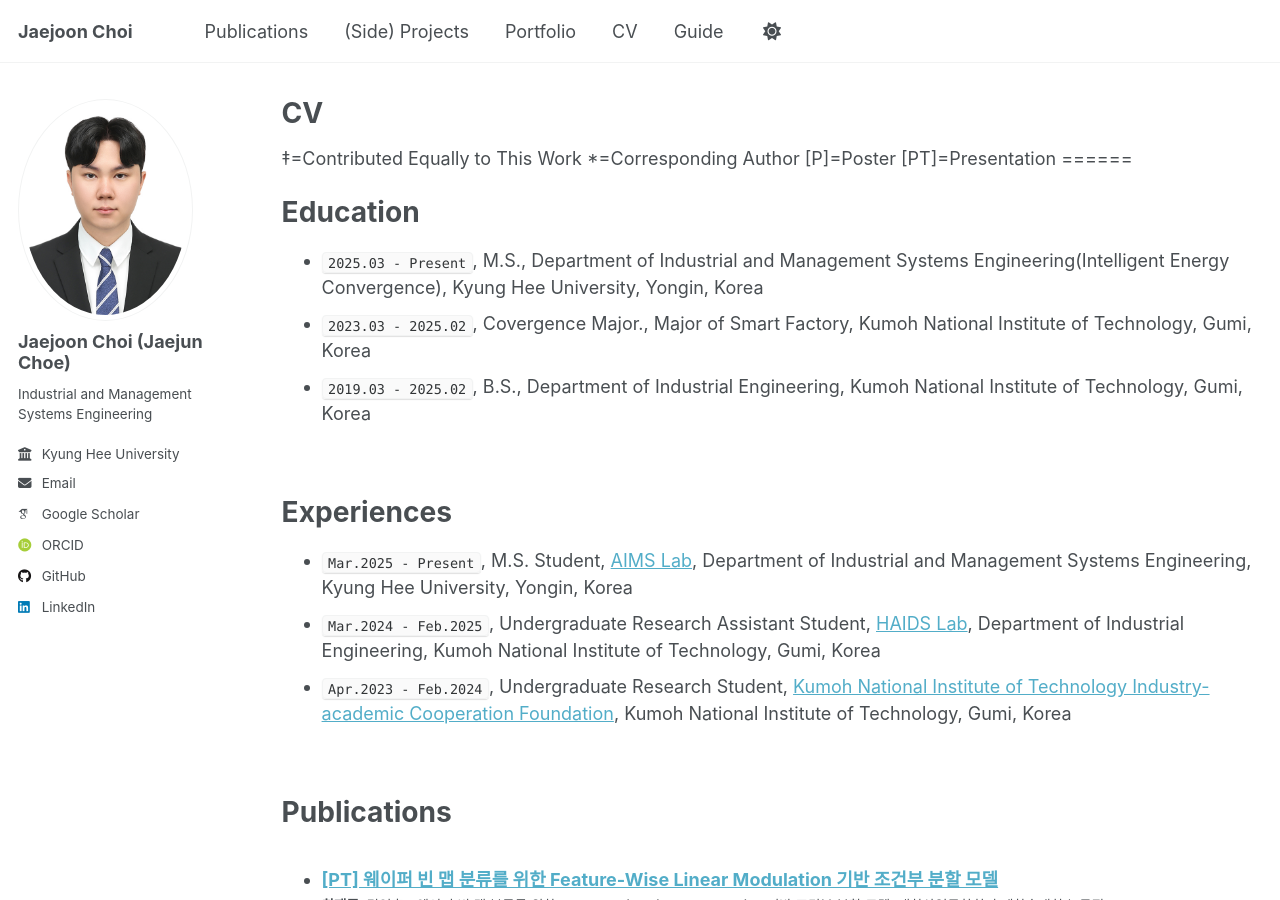
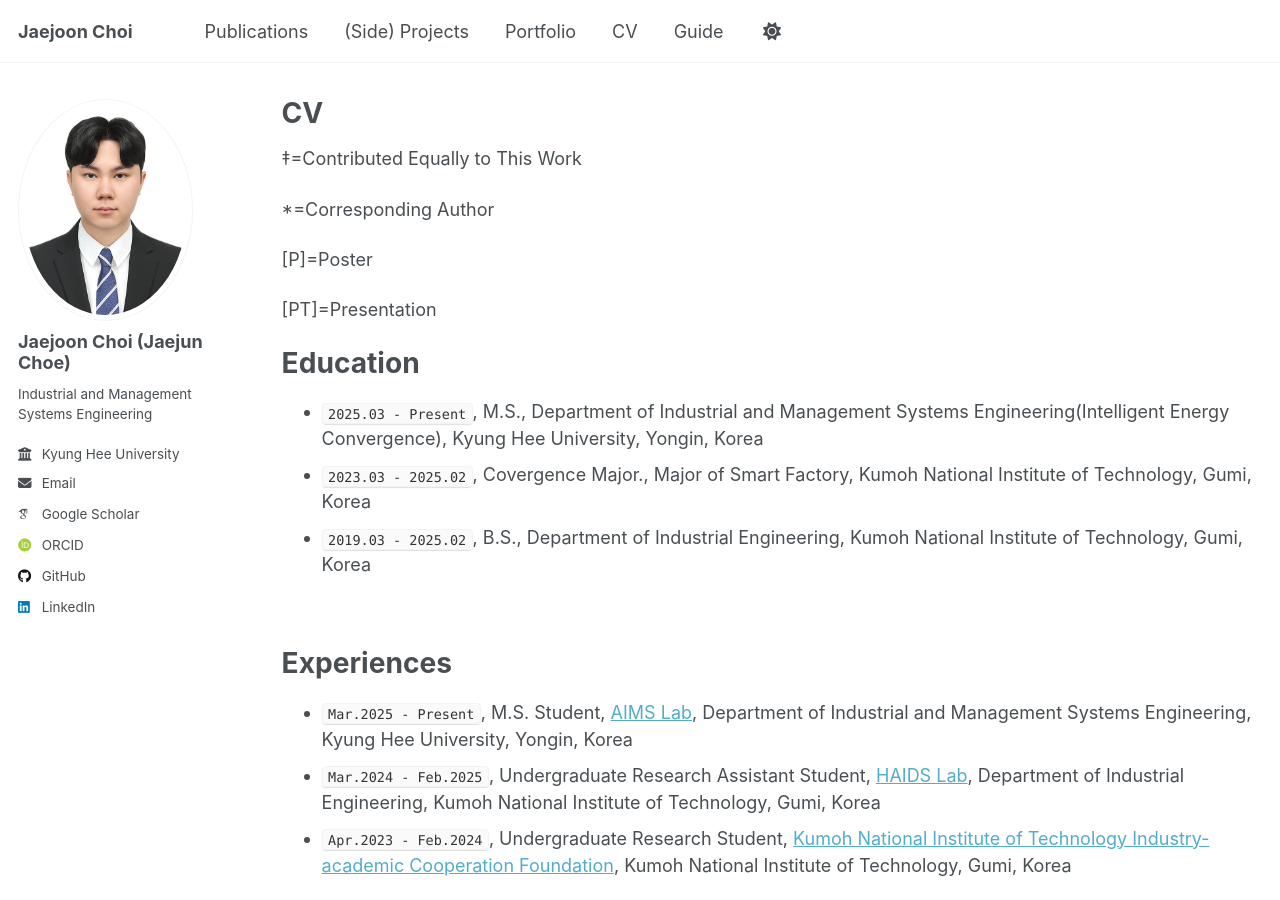
Before and after one commit to jaejunchoe/jaejunchoe.github.io, a Jekyll site: the page built from _pages/cv.md, in a window 1280 px wide and 900 px high. Built offline with Jekyll 4.4.1, drawn with Linux system fonts in a browser that asks for light colours; some web fonts are replaced.

Commit message:
initial commit

```diff
--- a/_pages/cv.md
+++ b/_pages/cv.md
@@ -12,11 +12,14 @@ redirect_from:
 <!-- <iframe src="/files/최종_CV_ver13.pdf#toolbar=0&navpanes=0&scrollbar=0" width="800" height="800" style="display: block; margin: auto; border: none;"></iframe> -->
 <!-- [CV Download](/files/최종_CV_ver13.pdf) -->
 
- ‡=Contributed Equally to This Work
- *=Corresponding Author
- [P]=Poster
- [PT]=Presentation
-======
+‡=Contributed Equally to This Work
+
+*=Corresponding Author
+
+[P]=Poster
+
+[PT]=Presentation
+
 
 Education
 ======
```
